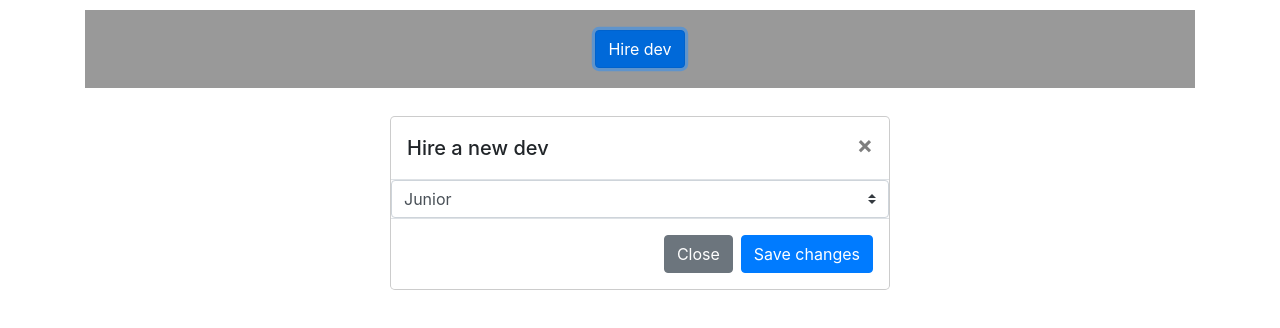
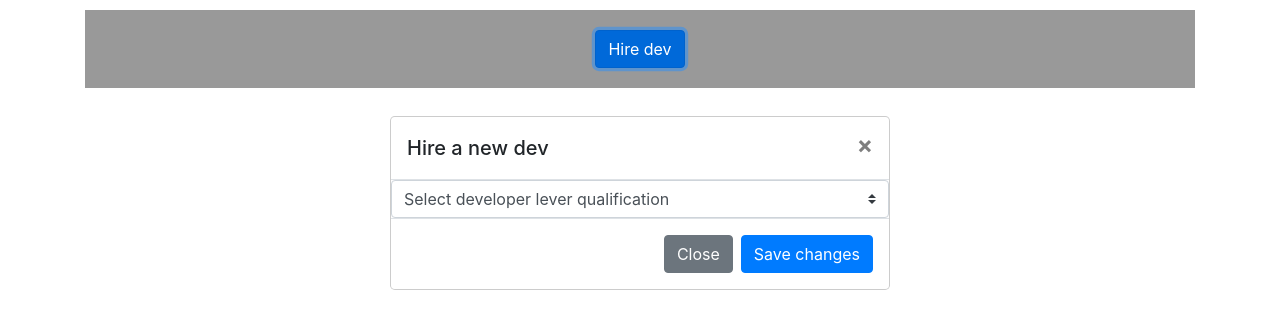
Before and after one commit to maxonchil/pp-react-eco-system-workflow-, a React (Create React App) app: page / in a window 1280 px wide. Both pictures are taken after a click on the button "Hire dev". Shown: the top 328 px of the page. Built offline with nearby package versions, Linux system fonts and the light colour scheme.

Commit message:
*Added functionality for adding new employee
*Added interfaces about employee enteties
*Added types in defferent places
*Added few hudle function in modal window
*Added ts file with employee roles to itterate it and use as source of
roles adn salaries

```diff
--- a/src/components/ModalHireDev/ModalHireDev.tsx
+++ b/src/components/ModalHireDev/ModalHireDev.tsx
@@ -1,25 +1,32 @@
 import React, { ChangeEvent } from 'react';
 import ReactDOM from 'react-dom'
 import "./ModalHireDev.scss";
-import { useDispatch } from 'react-redux';
+import { connect, useDispatch } from 'react-redux';
 import { hideModal } from '../../store/actions/app.actions';
-import ROLES from '../../data/employeeRoles';
+import ROLES from '../../data/employees';
+import { addEmployee } from '../../store/actions/employee.actions';
 
 const ModalHireDev = (): JSX.Element => {
     const closeModal = () => dispatch(hideModal());
     const dispatch = useDispatch();
-    const iterateRoles = (roles: any) => {
+    let selectedRole: string;
+    const rootPortalElement = document.getElementById('portal-root') as HTMLElement;
+    const defaultDropDownValue = 'Select developer lever qualification';
+    const iterateEmployeesRoles = (employeesRoles: any) => {
         const elements = [];
-        for (let role in roles) {
-            elements.push( <option value={roles[role].value}>{roles[role].key}</option>)
+        let i = 0;
+        for (let role in employeesRoles) {
+            elements.push(<option value={employeesRoles[role].value} key={i}>{employeesRoles[role].key}</option>);
+            i++;
         }
         return elements;
     };
-    const rootPortalElement = document.getElementById('portal-root') as HTMLElement;
-    const defaultDropDownValue = 'Select developer lever qualification';
-    const handleChange = (event: ChangeEvent<HTMLSelectElement>): void => {
-        console.log(event.target.value)
-    }
+    const handleClick = (): void => {
+        if (!selectedRole) {
+            return;
+        }
+        dispatch(addEmployee(selectedRole));
+    };
 
     return (ReactDOM.createPortal(
         <div className="modal-dialog">
@@ -31,21 +38,17 @@ const ModalHireDev = (): JSX.Element => {
                     </button>
                 </div>
                 <select className="custom-select" defaultValue={defaultDropDownValue}
-                        onChange={(event) => handleChange(event)}>
-                    {iterateRoles(ROLES)}
-                    {/*<option value={defaultDropDownValue} disabled>{defaultDropDownValue}</option>*/}
-                    {/*<option value={EmployeesRoles.JUNIOR} className="dropdown-item">Junior</option>*/}
-                    {/*<option value={EmployeesRoles.MIDDLE} className="dropdown-item">Middle</option>*/}
-                    {/*<option value={EmployeesRoles.SENIOR} className="dropdown-item">Senior</option>*/}
-                    {/*<option value={EmployeesRoles.MANAGER} className="dropdown-item">Manager</option>*/}
+                        onChange={(event: ChangeEvent<HTMLSelectElement>) => selectedRole = event.target.value}>
+                    <option value={defaultDropDownValue} disabled>{defaultDropDownValue}</option>
+                    {iterateEmployeesRoles(ROLES)}
                 </select>
                 <div className="modal-footer">
                     <button type="button" className="btn btn-secondary" onClick={closeModal}>Close</button>
-                    <button type="button" className="btn btn-primary">Save changes</button>
+                    <button type="button" className="btn btn-primary" onClick={handleClick}>Save changes</button>
                 </div>
             </div>
         </div>,
         rootPortalElement))
 };
 
-export default ModalHireDev;
+export default connect(null, null)(ModalHireDev);
--- a/src/data/employeeRoles.ts
+++ b/src/data/employees.ts
@@ -1,4 +1,6 @@
-const ROLES = {
+import IEmployeeRoles from '../interfaces/i-employee-roles';
+
+const EMPLOYEES: IEmployeeRoles = {
     JUNIOR: {
         key: 'Junior',
         value: 'JUNIOR',
@@ -20,4 +22,4 @@ const ROLES = {
         salary: 5000
     },
 };
-export default ROLES;
+export default EMPLOYEES;
--- /dev/null
+++ b/src/interfaces/i-add-employee-action.ts
@@ -0,0 +1,5 @@
+interface IAddEmployeeAction {
+    type: string;
+    payload: string;
+};
+export default IAddEmployeeAction;
--- /dev/null
+++ b/src/interfaces/i-employee-entities.ts
@@ -0,0 +1,6 @@
+interface IEmployeeEntities {
+        key: string;
+        value: string;
+        salary: number;
+}
+export default IEmployeeEntities;
--- a/src/interfaces/i-employee-reducer-props.ts
+++ b/src/interfaces/i-employee-reducer-props.ts
@@ -1,6 +1,8 @@
+import IEmployeeRoles from './i-employee-roles';
+
 interface IEmployeeReducerProps {
     type: string
-    payload: string;
+    payload: keyof IEmployeeRoles;
 }
 
 export default IEmployeeReducerProps;
--- /dev/null
+++ b/src/interfaces/i-employee-roles.ts
@@ -0,0 +1,9 @@
+import IEmployeeEntities from './i-employee-entities';
+
+interface IEmployeeRoles {
+    JUNIOR: IEmployeeEntities;
+    MIDDLE: IEmployeeEntities;
+    SENIOR: IEmployeeEntities;
+    MANAGER: IEmployeeEntities;
+};
+export default IEmployeeRoles
--- a/src/store/actions/employee.actions.ts
+++ b/src/store/actions/employee.actions.ts
@@ -1,5 +1,6 @@
 import EmployeeTypes from '../types/employee.types.enum';
+import IAddEmployeeAction from '../../interfaces/i-add-employee-action';
 
-export const addEmployee = (role: string) => {
+export const addEmployee = (role: string): IAddEmployeeAction => {
     return {type: EmployeeTypes.ADD_EMPLOYEE, payload: role}
 };
--- a/src/store/reducers/employee.reducer.ts
+++ b/src/store/reducers/employee.reducer.ts
@@ -1,7 +1,8 @@
 import IEmployee from '../../interfaces/i-employee';
 import IEmployeeReducerProps from '../../interfaces/i-employee-reducer-props';
 import EmployeeTypes from '../types/employee.types.enum'
-import EmployeeSalaries from '../../components/ModalHireDev/employee-salaries';
+import EMPLOYEES from '../../data/employees';
+
 
 const initialState: IEmployee[] = [
     {
@@ -49,11 +50,9 @@ const initialState: IEmployee[] = [
 const employeeReducer = (state = initialState, {type, payload}: IEmployeeReducerProps): IEmployee[] => {
     switch (type) {
         case EmployeeTypes.ADD_EMPLOYEE:
-            return {...state, ...{
-                    role: payload,
-                    salary: EmployeeSalaries[payload]
-                }};
+            return [...state, {role: payload, salary: EMPLOYEES[payload].salary}];
         default:
-            return {...state};
+            return [...state];
     }
 };
+export default employeeReducer;
--- a/src/store/reducers/root.reducer.ts
+++ b/src/store/reducers/root.reducer.ts
@@ -1,8 +1,10 @@
 import {combineReducers} from "redux";
 import appReducer from "./app.reducer";
+import employeeReducer from './employee.reducer';
 
 const rootReducer = combineReducers({
-    app: appReducer
+    app: appReducer,
+    employee: employeeReducer
 });
 
 export default rootReducer;
```
